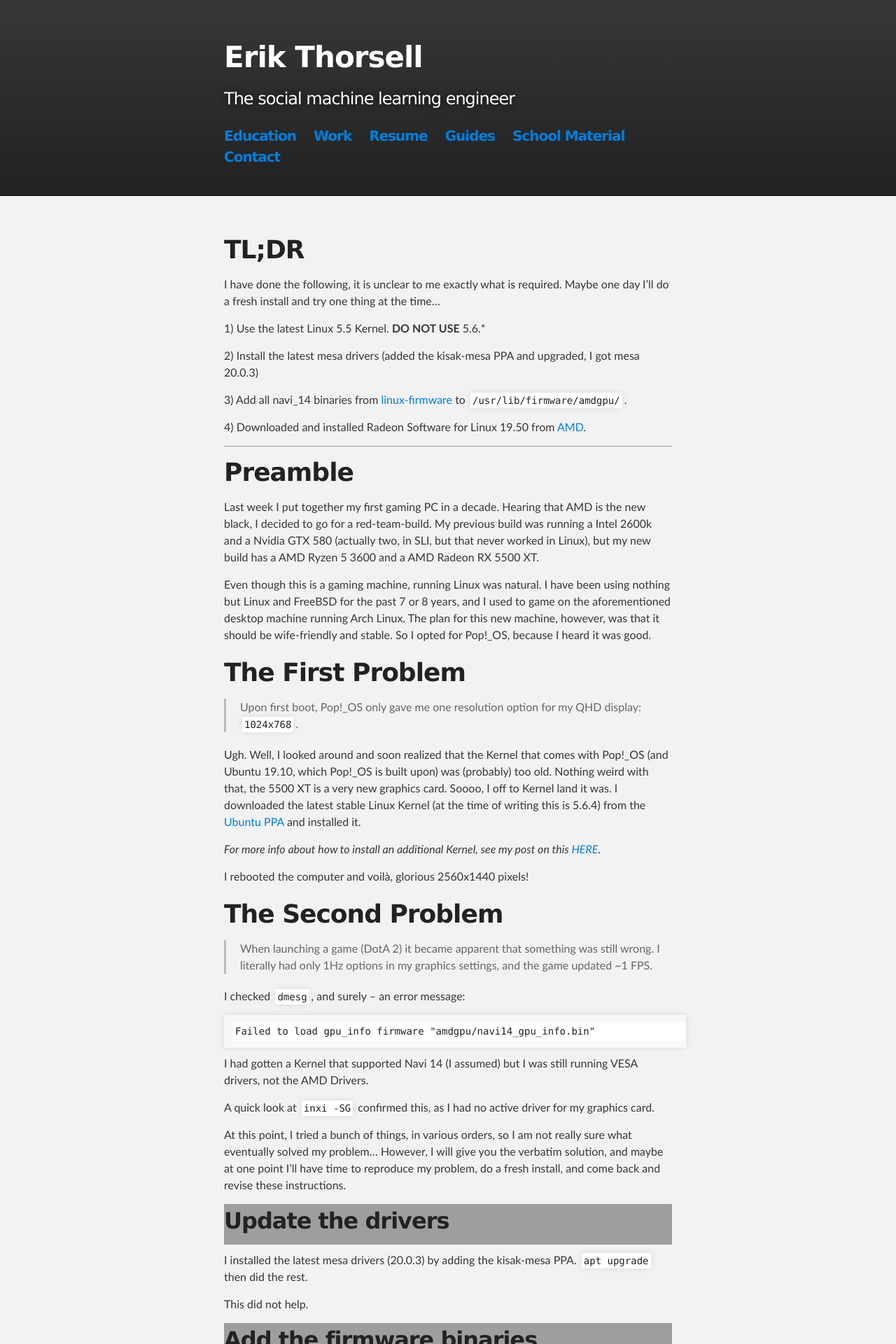
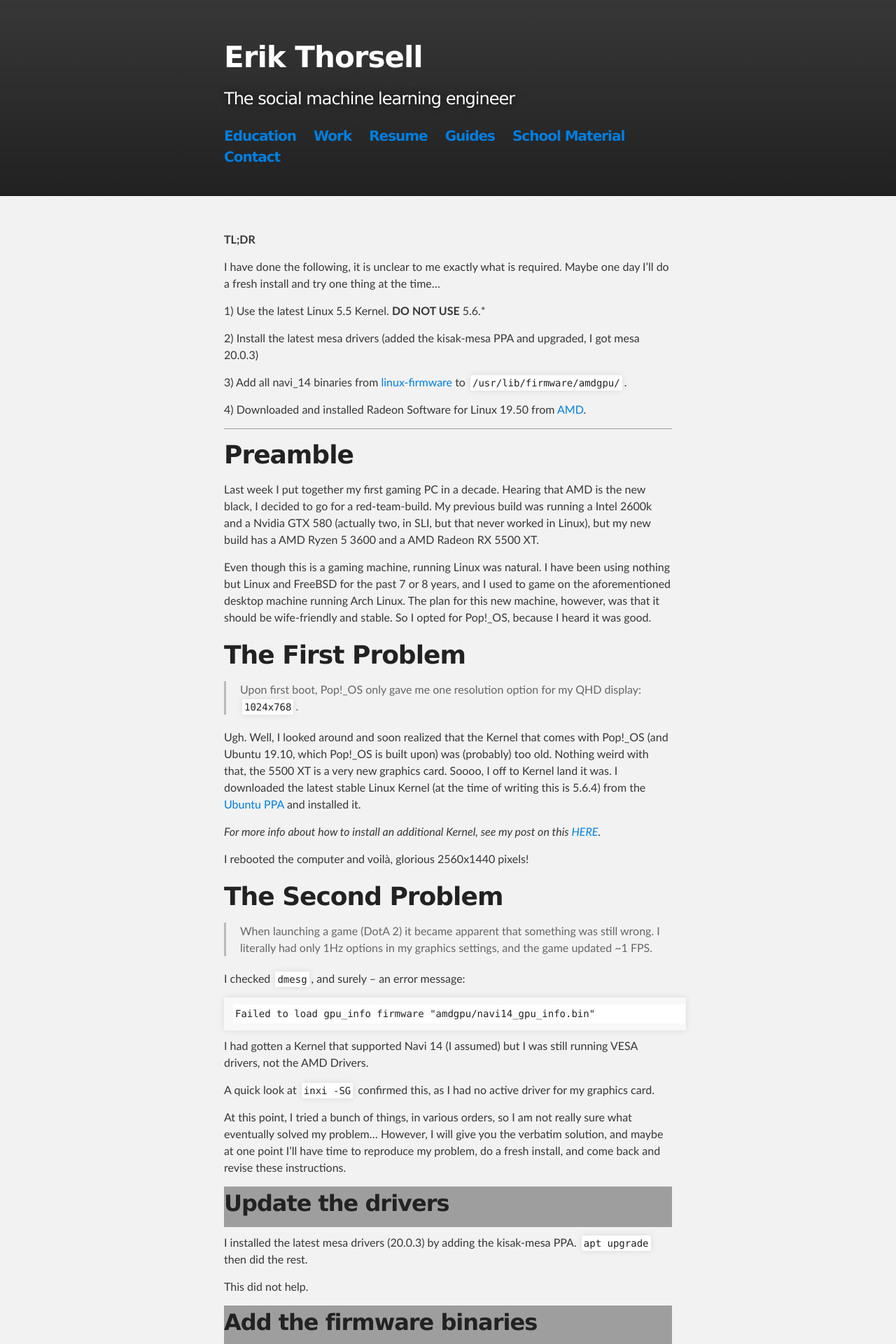
Before and after one commit to ErikThorsell/erikthorsell.github.io, a Jekyll site: the page built from _posts/2020-04-15-radeon-5500-xt-linux-kernel.md, in a window 1280 px wide. Shown: the top 1920 px of the page at 70% size. Built offline with Jekyll 4.4.1, drawn with Linux system fonts in a browser that asks for light colours; our own code applies the rules of GitHub Pages for plain Markdown files; grey boxes are pictures that could not be loaded.

Commit message:
Fix typos

```diff
--- a/_posts/2020-04-15-radeon-5500-xt-linux-kernel.md
+++ b/_posts/2020-04-15-radeon-5500-xt-linux-kernel.md
@@ -2,7 +2,7 @@
 title: Running Linux with RX Radeon 5500 XT
 ---
 
-# TL;DR
+**TL;DR**
 
 I have done the following, it is unclear to me exactly what is required. Maybe
 one day I'll do a fresh install and try one thing at the time...
```
Also changed, not shown: _posts/2020-04-15-upgrade-linux-kernel.md (+1 -1 lines).
